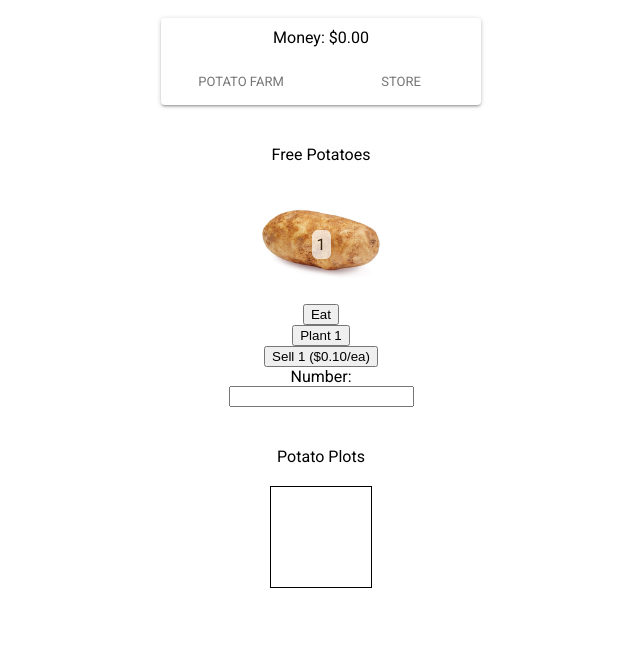
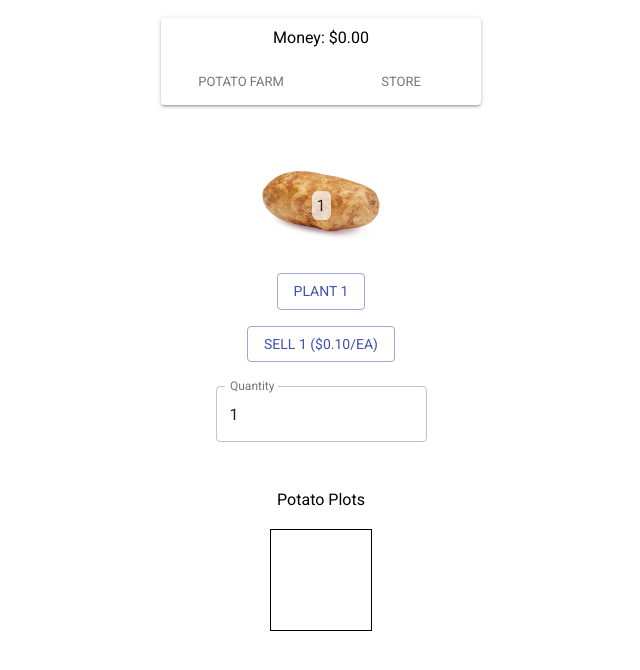
Before and after one commit to potatolandincremental/potato-land, a React app: page /#/ in a window 1280 px wide. Shown: the top 670 px of the page, without its empty margins (319-959 px from the left). Built offline with nearby package versions, Linux system fonts and the light colour scheme.

Commit message:
cleaner styling

```diff
--- a/src/components/potatoFarm/FreePotato.tsx
+++ b/src/components/potatoFarm/FreePotato.tsx
@@ -3,6 +3,8 @@ import * as React from "react";
 import styled from "styled-components";
 import { PotatoFarmStoreProps } from "../../store/potatoFarmStore";
 import { ColumnDiv, Div } from "../styles/styles";
+import { Button, WithStyles, withStyles, TextField } from "@material-ui/core";
+import { BuyStyles } from "../store/BuyFarmers";
 const potatoImg = require("../../images/potato.jpg");
 
 interface State {
@@ -11,7 +13,10 @@ interface State {
 
 @inject("potatoFarmStore")
 @observer
-export class FreePotato extends React.Component<PotatoFarmStoreProps, State> {
+class FreePotato extends React.Component<
+  PotatoFarmStoreProps & WithStyles<typeof BuyStyles>,
+  State
+> {
   componentWillMount() {
     this.setState({ quantity: 1 });
   }
@@ -19,29 +24,46 @@ export class FreePotato extends React.Component<PotatoFarmStoreProps, State> {
     this.setState({ quantity: parseInt(e.currentTarget.value) });
   };
   render() {
+    const { classes } = this.props;
     return (
       <ColumnDiv>
         <ImgDiv>
           <CountDiv>{this.props.potatoFarmStore.freePotatoes}</CountDiv>
         </ImgDiv>
-        <button>Eat</button>
-        <button
+        <Button
+          variant="outlined"
+          color="primary"
+          className={classes.button}
           onClick={() =>
             this.props.potatoFarmStore.plantPotatoes(this.state.quantity)
           }
         >
           Plant {this.state.quantity}
-        </button>
-        <button
+        </Button>
+        <Button
+          variant="outlined"
+          color="primary"
+          className={classes.button}
           onClick={() => {
             this.props.potatoFarmStore.sellPotatoes(this.state.quantity);
           }}
         >
           Sell {this.state.quantity} ($
-          {this.props.potatoFarmStore.potatoCost.toFixed(2)}/ea){" "}
-        </button>
-        Number:
-        <input type="text" onChange={this.changeText} />
+          {this.props.potatoFarmStore.potatoCost.toFixed(2)}/ea)
+        </Button>
+        <TextField
+          id="outlined-number"
+          label="Quantity"
+          value={this.state.quantity}
+          onChange={this.changeText}
+          type="number"
+          className={classes.textField}
+          InputLabelProps={{
+            shrink: true
+          }}
+          margin="normal"
+          variant="outlined"
+        />
       </ColumnDiv>
     );
   }
@@ -60,3 +82,5 @@ const CountDiv = styled(Div)`
   border-radius: 6px;
   padding: 5px;
 `;
+
+export default withStyles(BuyStyles)(FreePotato);
--- a/src/components/potatoFarm/PotatoFarm.tsx
+++ b/src/components/potatoFarm/PotatoFarm.tsx
@@ -1,7 +1,7 @@
 import * as React from "react";
 import { PotatoFarmStore } from "../../store/potatoFarmStore";
 import { inject, observer } from "mobx-react";
-import { FreePotato } from "./FreePotato";
+import FreePotato from "./FreePotato";
 import { RowDiv, ColumnDiv } from "../styles/styles";
 import { PotatoPlot } from "./PotatoPlot";
 
@@ -16,7 +16,6 @@ export class PotatoFarm extends React.Component<Props> {
     return (
       <ColumnDiv>
         <ColumnDiv>
-          <RowDiv>Free Potatoes</RowDiv>
           <FreePotato />
         </ColumnDiv>
         <ColumnDiv>
--- a/src/components/store/BuyFarmers.tsx
+++ b/src/components/store/BuyFarmers.tsx
@@ -48,8 +48,9 @@ class BuyFarmers extends React.Component<Props, State> {
           variant="outlined"
         />
         <Button
-          variant="contained"
+          variant="outlined"
           color="primary"
+          className={classes.button}
           onClick={() => {
             this.props.potatoFarmStore.buyFarmers(this.state.quantity);
           }}
--- a/src/components/store/BuyPlots.tsx
+++ b/src/components/store/BuyPlots.tsx
@@ -39,8 +39,9 @@ class BuyPlots extends React.Component<
           variant="outlined"
         />
         <Button
-          variant="contained"
+          variant="outlined"
           color="primary"
+          className={classes.button}
           onClick={() => {
             this.props.potatoFarmStore.buyPlots(this.state.quantity);
           }}
```
